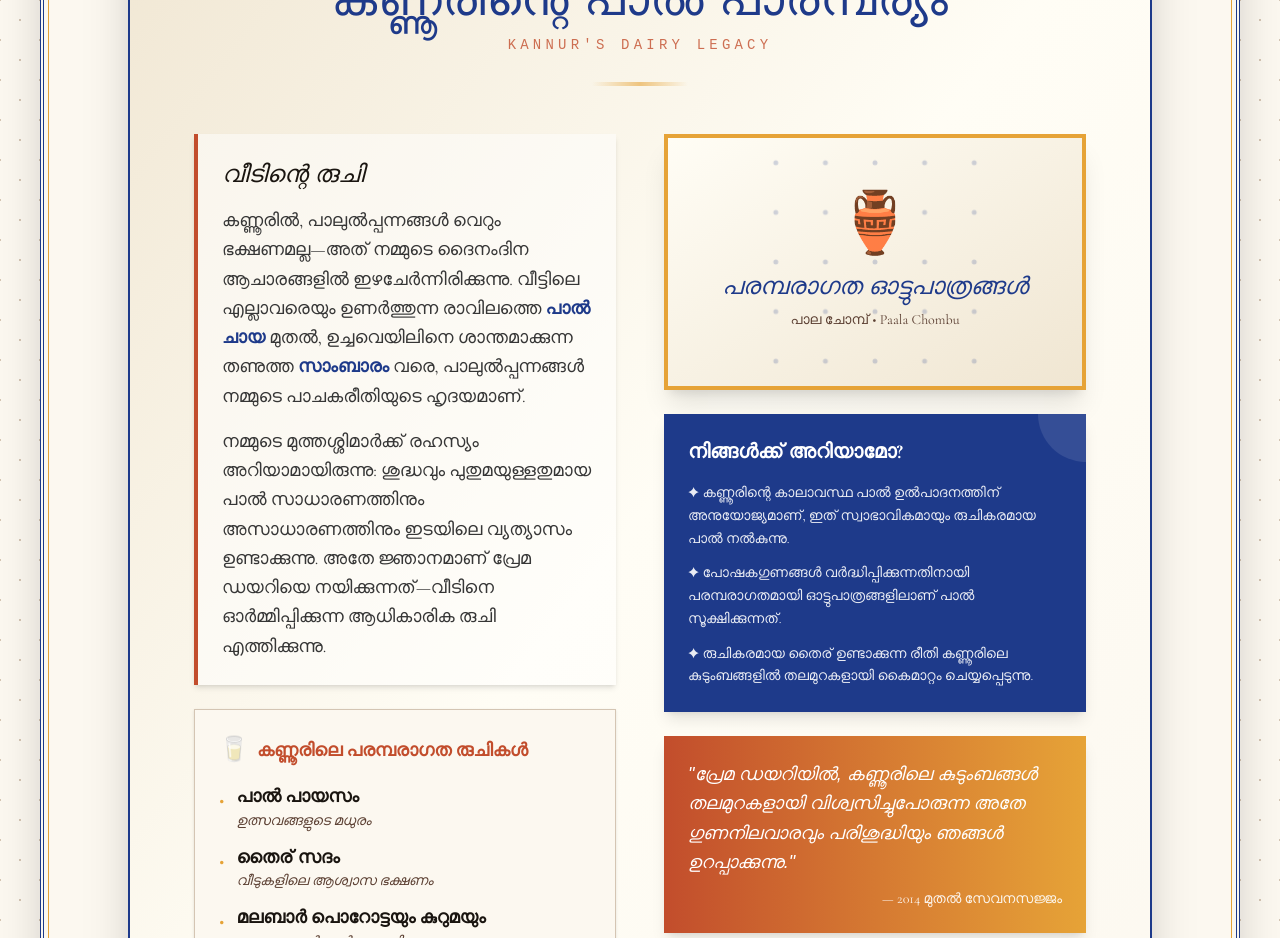
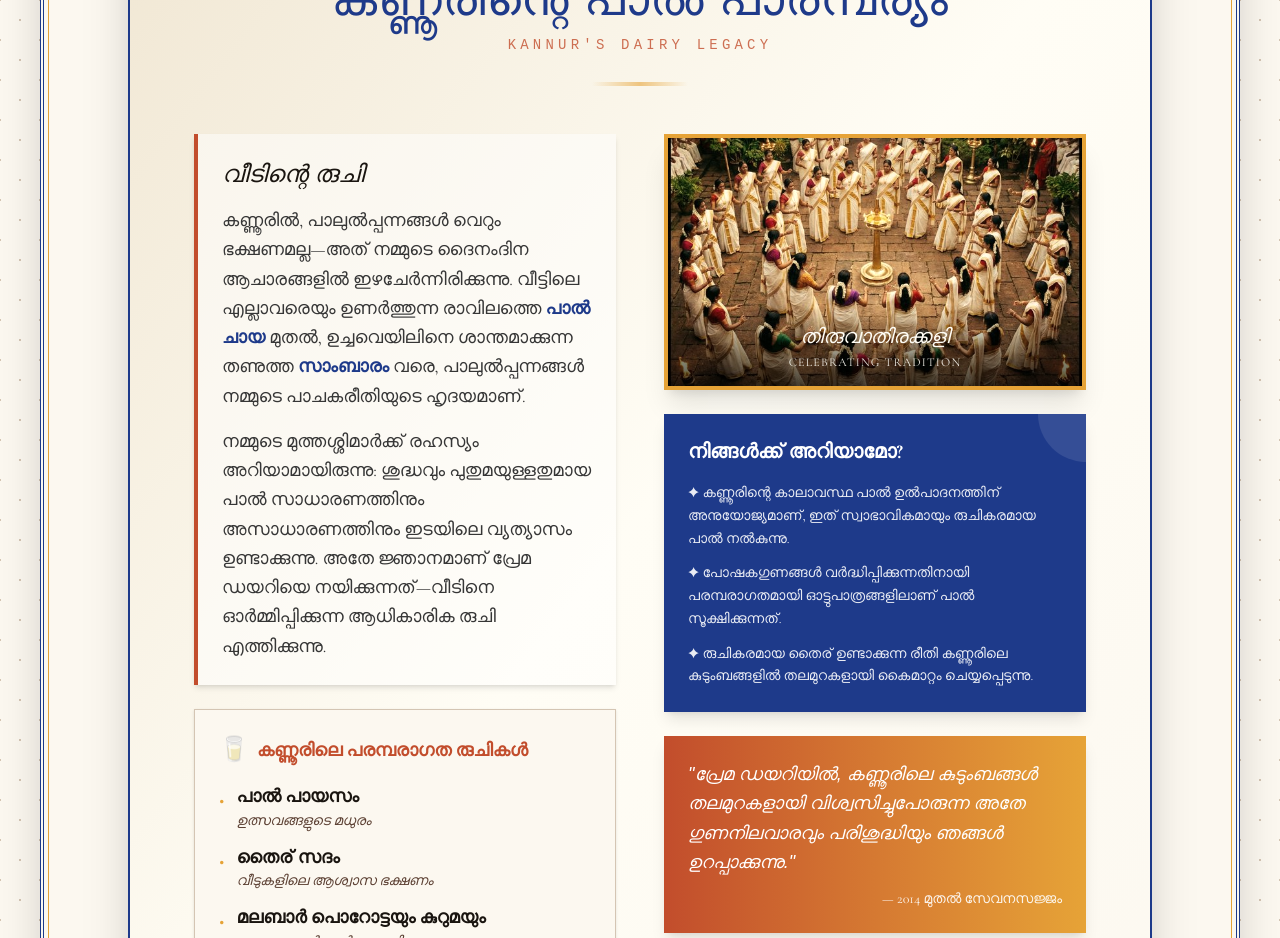
Before and after one commit to rahimpilot/premadairy, a Next.js app: page / in a window 1280 px wide. Shown: the part 2000-2938 px from the top of the page. Built offline with nearby package versions, Linux system fonts and the light colour scheme; a web font is replaced by a local one.

Commit message:
Add Thiruvathirakali dance image to Heritage section

```diff
--- a/src/app/page.tsx
+++ b/src/app/page.tsx
@@ -232,22 +232,17 @@ export default function Home() {
             {/* Right: Visual & Facts */}
             <div className="space-y-6">
 
-              {/* Decorative Image Placeholder */}
+              {/* Decorative Image Placeholder - Thiruvathirakali */}
               <div className="relative h-64 w-full border-4 double border-[var(--saffron)] shadow-xl bg-gradient-to-br from-[var(--cream)] to-[var(--parchment)] flex items-center justify-center overflow-hidden group">
-                <div className="absolute inset-0 opacity-20 group-hover:opacity-30 transition-opacity">
-                  <svg viewBox="0 0 200 200" className="w-full h-full">
-                    <defs>
-                      <pattern id="heritage-pattern" x="0" y="0" width="40" height="40" patternUnits="userSpaceOnUse">
-                        <circle cx="20" cy="20" r="2" fill="var(--royal)" />
-                      </pattern>
-                    </defs>
-                    <rect width="200" height="200" fill="url(#heritage-pattern)" />
-                  </svg>
-                </div>
-                <div className="relative z-10 text-center p-8">
-                  <div className="text-6xl mb-4">🏺</div>
-                  <p className="font-serif text-2xl text-[var(--royal)] italic">പരമ്പരാഗത ഓട്ടുപാത്രങ്ങൾ</p>
-                  <p className="text-sm text-[var(--cocoa)] mt-2">പാല ചോമ്പ് • Paala Chombu</p>
+                <Image
+                  src="/thiruvathira.png"
+                  alt="Thiruvathirakali Dance Performance"
+                  fill
+                  className="object-cover group-hover:scale-105 transition-transform duration-700 sepia-[0.2]"
+                />
+                <div className="absolute bottom-0 left-0 right-0 bg-gradient-to-t from-black/70 to-transparent p-4 text-center z-10 transition-opacity opacity-100">
+                  <p className="font-serif text-xl text-[var(--cream)] italic drop-shadow-md">തിരുവാതിരക്കളി</p>
+                  <p className="text-xs text-[var(--cream)] uppercase tracking-widest mt-1 opacity-90">Celebrating Tradition</p>
                 </div>
               </div>
 
```
Also changed, not shown: public/thiruvathira.png (added).
